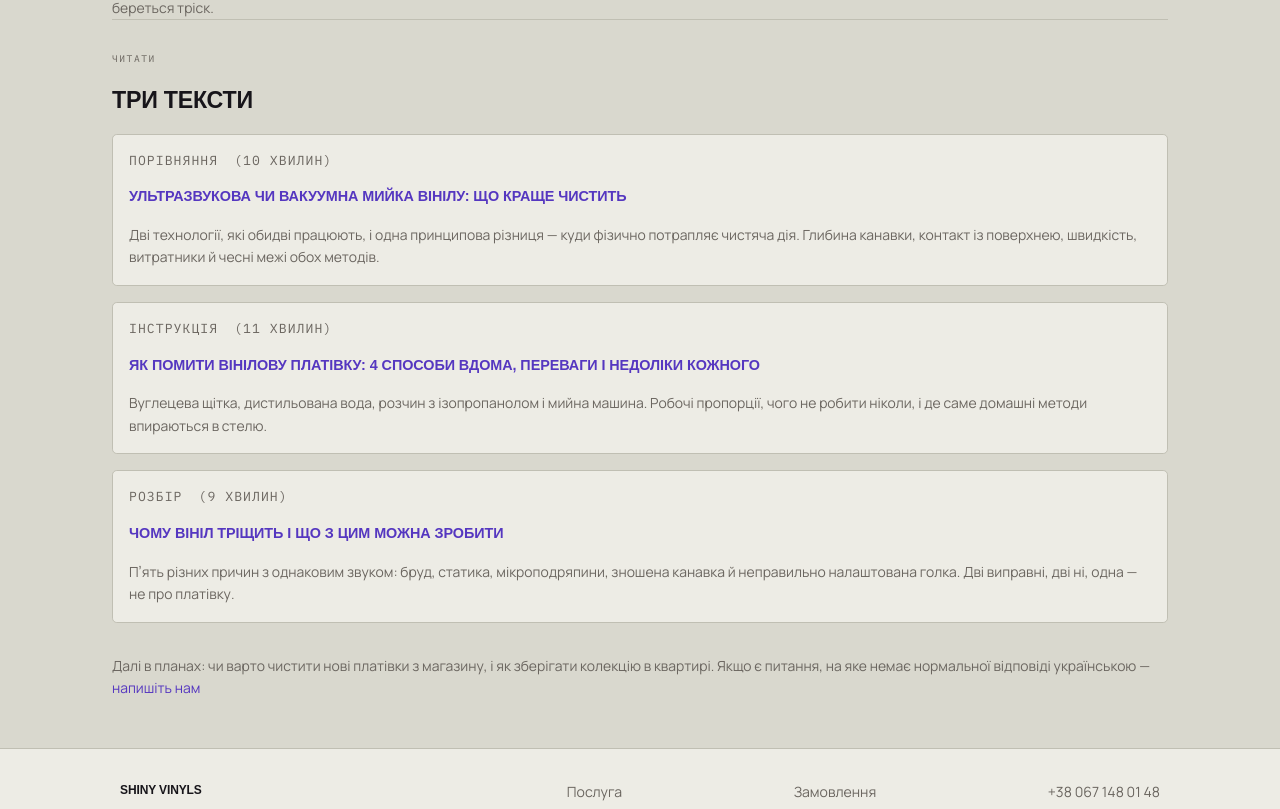
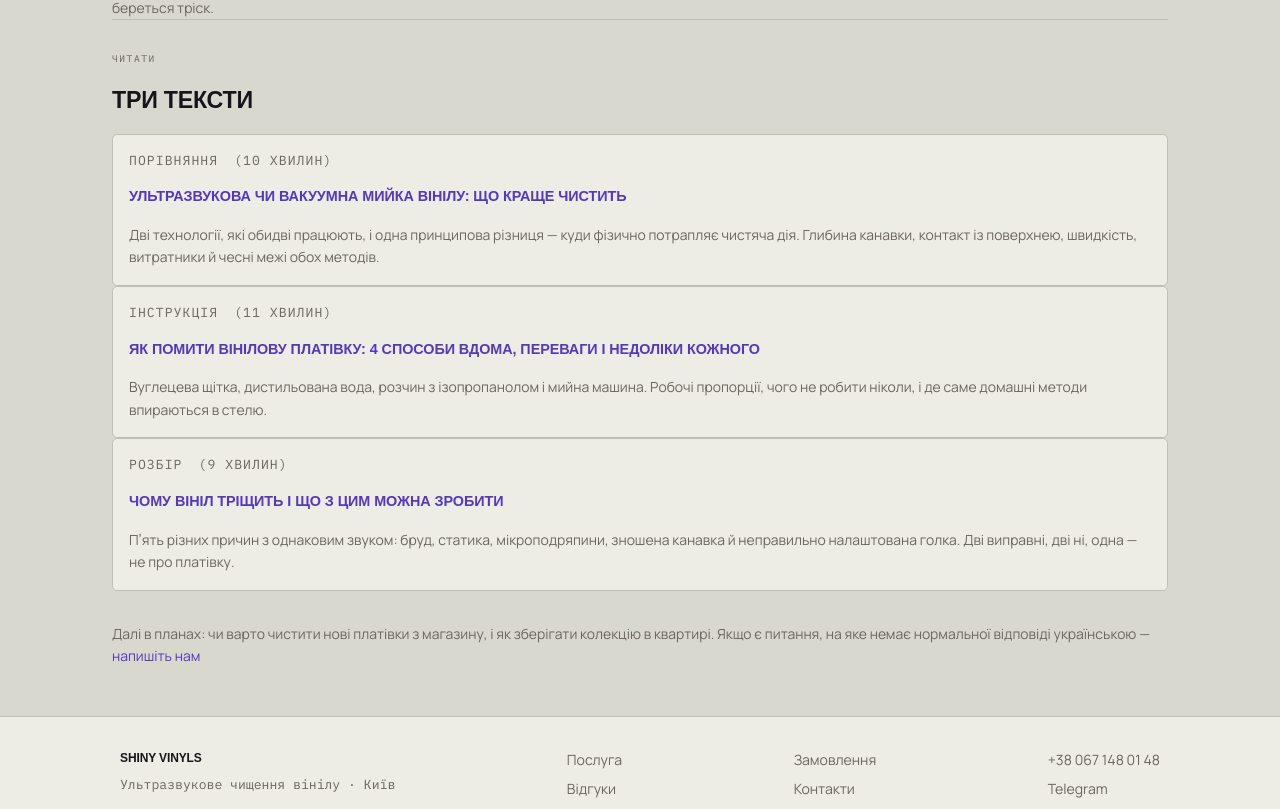
Before and after one commit to TolikSyedin/shiny-vinyls, a Next.js app: page /blog in a window 1280 px wide. Shown: the part 496-1305 px from the top of the page. Built offline with nearby package versions, Linux system fonts and the light colour scheme; a web font is replaced by a local one.

Commit message:
Remove gap in column content section

```diff
--- a/components/common/column-content-section.tsx
+++ b/components/common/column-content-section.tsx
@@ -74,7 +74,7 @@ export function ColumnContentSection({
   return (
     <Section>
       <SectionHeading eyebrow={eyebrow}>{heading}</SectionHeading>
-      <div className="flex flex-col gap-4">
+      <div className="flex flex-col">
         {items.map((item) => (
           <ColumnContentRow key={item.kicker} {...item} />
         ))}
```
